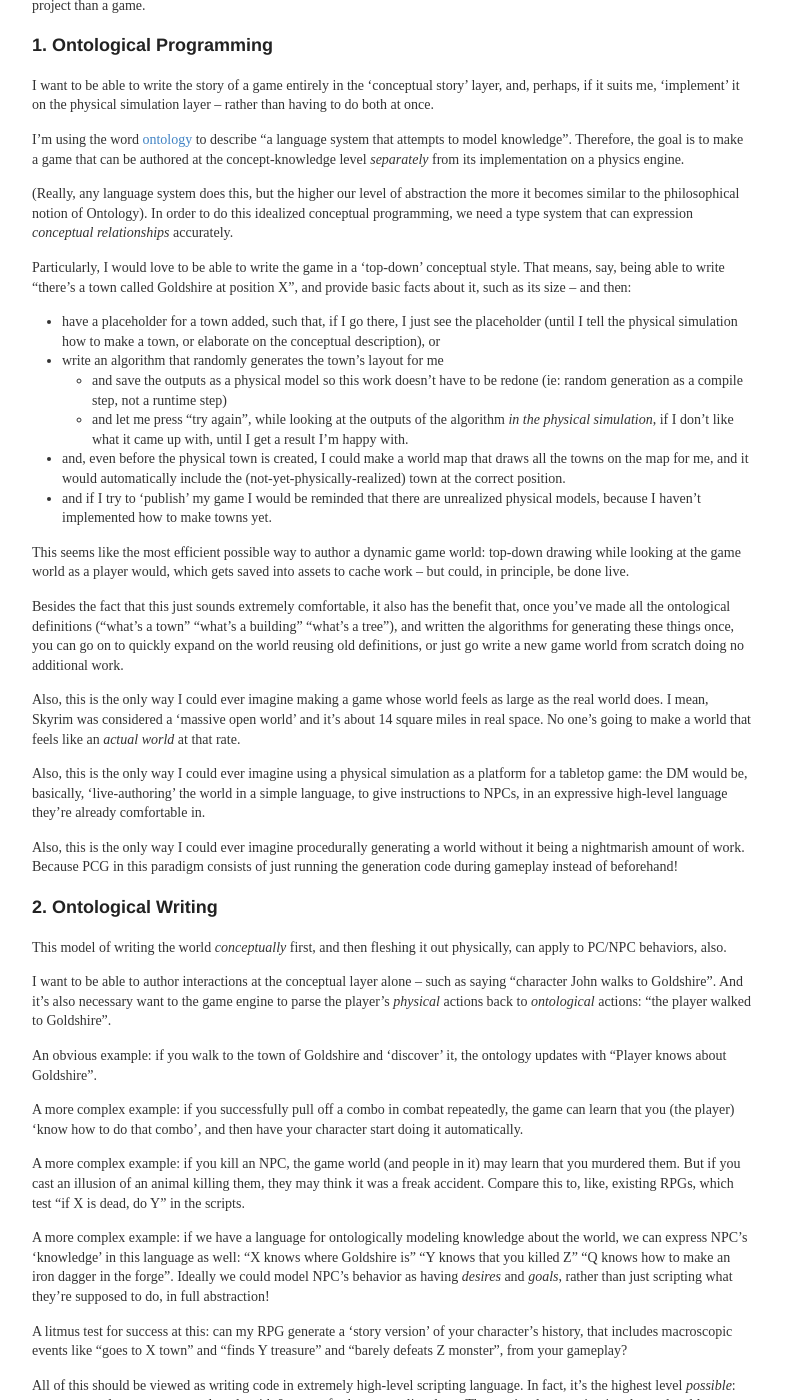
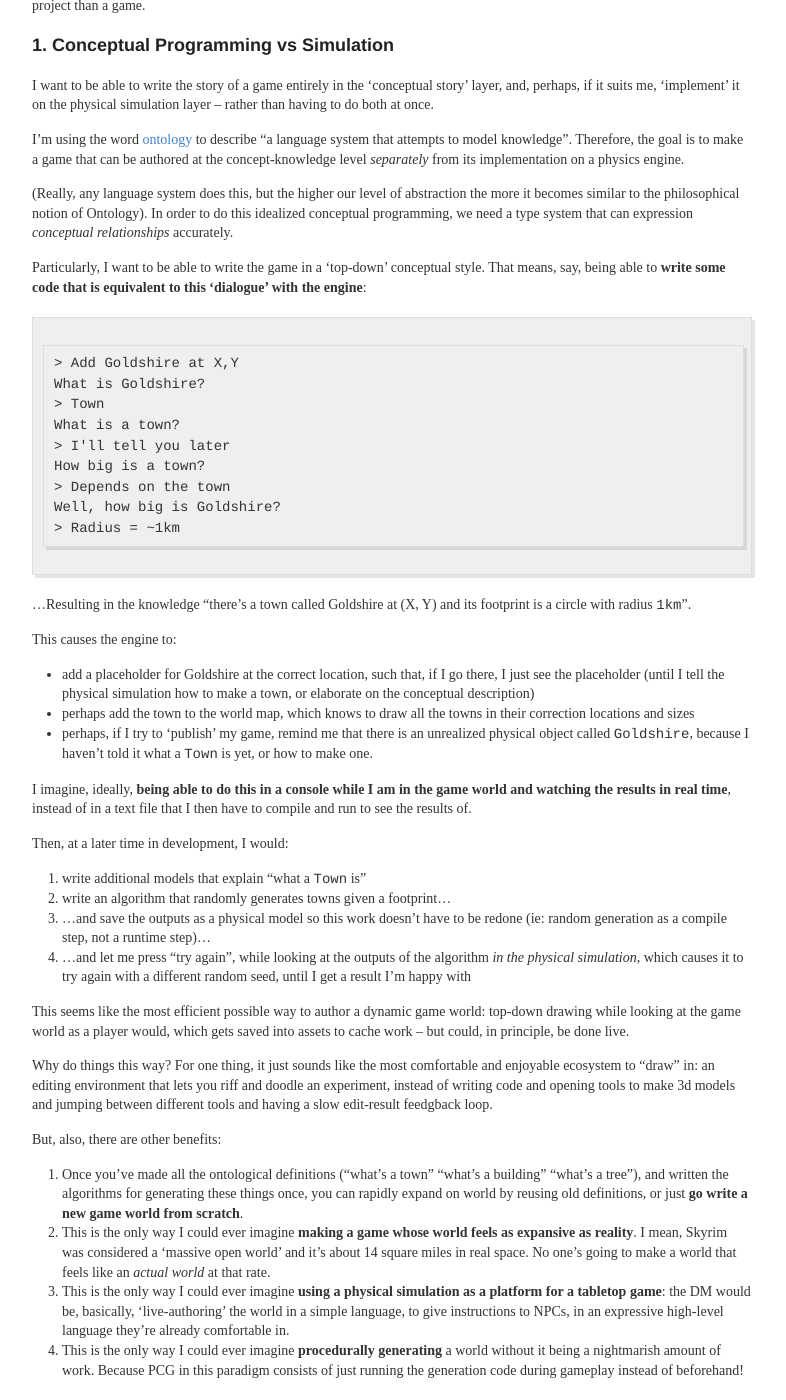
Before and after one commit to ajakaja/ajakaja.github.io, a Jekyll site: the page built from _notes/ontology.md, in a window 1280 px wide and 1400 px high, scrolled down 538 px. Shown: the whole window, without its empty margins (248-1034 px from the left). Built offline with Jekyll 4.4.1, drawn with Linux system fonts in a browser that asks for light colours; some of the changed text lies outside the part shown.

Commit message:
updates to ontology article:
* made it more visually stimulating, slightly
* added justification for custom language

````diff
--- a/_notes/ontology.md
+++ b/_notes/ontology.md
@@ -20,7 +20,7 @@
 
 I want to do exactly this, except also, maybe, put the physical aspect back in. Yes, this is a lot of work. It's more of a research project than a game.
 
-## 1. Ontological Programming
+## 1. Conceptual Programming vs Simulation
 
 I want to be able to write the story of a game entirely in the 'conceptual story' layer, and, perhaps, if it suits me, 'implement' it on the physical simulation layer -- rather than having to do both at once.
 
@@ -28,38 +28,61 @@
 
 (Really, any language system does this, but the higher our level of abstraction the more it becomes similar to the philosophical notion of Ontology). In order to do this idealized conceptual programming, we need a type system that can expression _conceptual relationships_ accurately.
 
-Particularly, I would love to be able to write the game in a 'top-down' conceptual style. That means, say, being able to write "there's a town called Goldshire at position X", and provide basic facts about it, such as its size -- and then:
+Particularly, I want to be able to write the game in a 'top-down' conceptual style. That means, say, being able to **write some code that is equivalent to this 'dialogue' with the engine**:
 
-* have a placeholder for a town added, such that, if I go there, I just see the placeholder (until I tell the physical simulation how to make a town, or elaborate on the conceptual description), or
-* write an algorithm that randomly generates the town's layout for me
-	* and save the outputs as a physical model so this work doesn't have to be redone (ie: random generation as a compile step, not a runtime step)
-	* and let me press "try again", while looking at the outputs of the algorithm _in the physical simulation_, if I don't like what it came up with, until I get a result I'm happy with.
-* and, even before the physical town is created, I could make a world map that draws all the towns on the map for me, and it would automatically include the (not-yet-physically-realized) town at the correct position.
-* and if I try to 'publish' my game I would be reminded that there are unrealized physical models, because I haven't implemented how to make towns yet.
+```
+> Add Goldshire at X,Y
+What is Goldshire?
+> Town
+What is a town?
+> I'll tell you later
+How big is a town?
+> Depends on the town
+Well, how big is Goldshire?
+> Radius = ~1km
+```
+
+...Resulting in the knowledge "there's a town called Goldshire at (X, Y) and its footprint is a circle with radius `1km`".
+
+This causes the engine to:
+
+* add a placeholder for Goldshire at the correct location, such that, if I go there, I just see the placeholder (until I tell the physical simulation how to make a town, or elaborate on the conceptual description)
+* perhaps add the town to the world map, which knows to draw all the towns in their correction locations and sizes
+* perhaps, if I try to 'publish' my game, remind me that there is an unrealized physical object called `Goldshire`, because I haven't told it what a `Town` is yet, or how to make one.
+
+I imagine, ideally, **being able to do this in a console while I am in the game world and watching the results in real time**, instead of in a text file that I then have to compile and run to see the results of.
+
+Then, at a later time in development, I would:
+
+1. write additional models that explain "what a `Town` is"
+2. write an algorithm that randomly generates towns given a footprint...
+3. ...and save the outputs as a physical model so this work doesn't have to be redone (ie: random generation as a compile step, not a runtime step)...
+4. ...and let me press "try again", while looking at the outputs of the algorithm _in the physical simulation_, which causes it to try again with a different random seed, until I get a result I'm happy with
 
 This seems like the most efficient possible way to author a dynamic game world: top-down drawing while looking at the game world as a player would, which gets saved into assets to cache work -- but could, in principle, be done live.
 
-Besides the fact that this just sounds extremely comfortable, it also has the benefit that, once you've made all the ontological definitions ("what's a town" "what's a building" "what's a tree"), and written the algorithms for generating these things once, you can go on to quickly expand on the world reusing old definitions, or just go write a new game world from scratch doing no additional work.
+Why do things this way? For one thing, it just sounds like the most comfortable and enjoyable ecosystem to "draw" in: an editing environment that lets you riff and doodle an experiment, instead of writing code and opening tools to make 3d models and jumping between different tools and having a slow edit-result feedgback loop.
 
-Also, this is the only way I could ever imagine making a game whose world feels as large as the real world does. I mean, Skyrim was considered a 'massive open world' and it's about 14 square miles in real space. No one's going to make a world that feels like an _actual world_ at that rate.
+But, also, there are other benefits:
 
-Also, this is the only way I could ever imagine using a physical simulation as a platform for a tabletop game: the DM would be, basically, 'live-authoring' the world in a simple language, to give instructions to NPCs, in an expressive high-level language they're already comfortable in.
+1. Once you've made all the ontological definitions ("what's a town" "what's a building" "what's a tree"), and written the algorithms for generating these things once, you can rapidly expand on world by reusing old definitions, or just **go write a new game world from scratch**.
+2. This is the only way I could ever imagine **making a game whose world feels as expansive as reality**. I mean, Skyrim was considered a 'massive open world' and it's about 14 square miles in real space. No one's going to make a world that feels like an _actual world_ at that rate.
+3. This is the only way I could ever imagine **using a physical simulation as a platform for a tabletop game**: the DM would be, basically, 'live-authoring' the world in a simple language, to give instructions to NPCs, in an expressive high-level language they're already comfortable in.
+4. This is the only way I could ever imagine **procedurally generating** a world without it being a nightmarish amount of work. Because PCG in this paradigm consists of just running the generation code during gameplay instead of beforehand!
 
-Also, this is the only way I could ever imagine procedurally generating a world without it being a nightmarish amount of work. Because PCG in this paradigm consists of just running the generation code during gameplay instead of beforehand!
+## 2. Ontological Authoring
 
-## 2. Ontological Writing
+This model of first writing the world _conceptually_, and then fleshing it out physically, can apply to behaviors as well. That is: we can try to model verbs and time too.
 
-This model of writing the world _conceptually_ first, and then fleshing it out physically, can apply to PC/NPC behaviors, also.
+Consider telling the game the statement `John walks to Goldshire`. The game engine is told, then, how to update John's position accordingly, in an implementation.
 
-I want to be able to author interactions at the conceptual layer alone -- such as saying "character John walks to Goldshire". And it's also necessary want to the game engine to parse the player's *physical* actions back to *ontological* actions: "the player walked to Goldshire".
+Additionally, the game engine is written to parse the player's *physical* actions back to *ontological* actions: if John physically walk to Goldshire, the ontology updates with `John walked to Goldshire`.
 
-An obvious example: if you walk to the town of Goldshire and 'discover' it, the ontology updates with "Player knows about Goldshire".
-
-A more complex example: if you successfully pull off a combo in combat repeatedly, the game can learn that you (the player) 'know how to do that combo', and then have your character start doing it automatically.
-
-A more complex example: if you kill an NPC, the game world (and people in it) may learn that you murdered them. But if you cast an illusion of an animal killing them, they may think it was a freak accident. Compare this to, like, existing RPGs, which test "if X is dead, do Y" in the scripts.
-
-A more complex example: if we have a language for ontologically modeling knowledge about the world, we can express NPC's 'knowledge' in this language as well: "X knows where Goldshire is" "Y knows that you killed Z"  "Q knows how to make an iron dagger in the forge". Ideally we could model NPC's behavior as having _desires_ and _goals_, rather than just scripting what they're supposed to do, in full abstraction!
+More examples:
+* If you walk to the town of Goldshire, the ontology updates with "Player walks to about Goldshire".
+* If you successfully pull off a combo in combat repeatedly, the game can learn that `the player knosw how to do that Combo`, and then have your character start doing it automatically.
+* If you kill an NPC, the game world (and people in it) may learn that you murdered them. But if you cast an illusion of an animal killing them, they may think it was a freak accident. Compare this to, like, existing RPGs, which test "if X is dead, do Y" in the scripts.
+* If we have a language for ontologically modeling knowledge about the world, we can express NPCs' knowledge in this language as well: `X knows where Goldshire is`, `Y knows that you killed Z`, `Q knows how to smith an iron dagger`. Ideally we could model NPC's behavior as having _desires_ and _goals_ in this language, rather than just scripting what they're supposed to do manually.
 
 A litmus test for success at this: can my RPG generate a 'story version' of your character's history, that includes macroscopic events like "goes to X town" and "finds Y treasure" and "barely defeats Z monster", from your gameplay?
 
@@ -72,13 +95,15 @@
 * used to author the world and character behaviors
 * stored as data to express character's knowledge
 * mapped to physical actions
+* probably a custom-made DSL
 
 <middle layer language for implementation B>
-* likely an existing scripting language
+* likely an existing scripting language (ie C# in Unity)
 * use to implement the concepts and relationships from A
 
 <low level language for graphics implementation C>
-* it's probably C++. Guh. It always is. Or leave it to Unity, or whatever.
+* it's probably C++.
+* Or, leave the game loop / physics simulation to an engine like Unity
 ```
 
 And consider the following 'commutative diagram':
@@ -105,9 +130,9 @@
 
 Now, for something more abstract.
 
-## 3. Type-Language correspondence
+## 3. Type-Language correspondence and "why this requires a programming language"
 
-There's a well known symmetry between Types and Proofs. I think this symmetry can be extended to Languages -- in that Types and Languages are the same thing, abstractly. Roughly speaking, a type is a (formal) language for producing elements of that type.
+There's a well known [symmetry](https://en.wikipedia.org/wiki/Curry%E2%80%93Howard_correspondence) between Types and Proofs. I think this symmetry can be extended to Languages -- in that Types and Languages are the same thing, abstractly. Roughly speaking, a type is a (formal) language for producing elements of that type.
 
 This is relevant because, in order to produce a high-level language for describing conceptual interactions, we need to _be able to express complex relationships_ in a programming language, meaning that it has to have types that can say what needs to be said.
 
@@ -121,45 +146,71 @@
 NPC.knowledge.add(new WantsTo(NPC, new TravelTo(GoldShire))
 ```
 
-we want, at minimum
+We want, at minimum, a language that can write:
 
 ```
 NPC thinks "I Want-To Travel-To Goldshire"
 ```
 
-Even if that just compiles to the former. (The hyphens are to avoid having to actually parse English: if concepts are compound words we may as well just pre-join them to eliminate any potential ambiguity!)
+...Even if that just compiles to the former. (The hyphens are to avoid having to actually parse English: if concepts are compound words we may as well just pre-join them to eliminate any potential ambiguity!)
+
+More importantly, we want to be able to _typecheck_ and _debug_ such an expression. If "Goldshire" is not a 'place', 'Travel-To' should fail. But we don't want to _mix this_ with the base language's type system. We need a separate type-checker that checks the validity of expressions in the Modeling Language, and a separate debugger that lets us run them stepwise _while running the game_ (say, so we can see how each line of a longer script modifies the world).
+
+Reiterating, **the reasons for using a DSL inside a game engine**:
+
+1. High-level scripting is easier to write/fix/understand when not conflating with lower-level implementation.
+2. Ontological Modeling needs a _separate debugger and typechecker_, unrelated to the debugger/typechecker for either (a) the physical simulation or (b) the code which implement the model's concepts.
+
+In fact, it's a reasonable heuristic that you want to use one programming language per "thing you want to be able to simultaneously"
+
+Finally, **the reason for using a custom language instead of an existing one**:
+
+* For fun and profit
+* I don't know of any existing language that can do what I want. Namely:
+	1. custom syntax, on the fly, for writing new knowledge structures (requires, basically, something Lisp-y)
+	2. embeddable, with an embeddable debugger, in a game environment (no idea what's good for this)
+	3. strongly-typed (... Typed Lisp is not popular)
+
+And, basically, I don't know of any modern typed Lisp variants that I would want to use. And I'd rather write console commands in a C-style anyway. And, to be honest, a simple Lisp dialect is considered _not hard to implement_, and I think a C-syntax-style version that provides a little more flexibility should not be _much_ more difficult.
+
+(nb: either way, embedding a language + debugger is going to end up being a massive undertaking in practice. But I don't think C-style is going to be much harder than Lisp style.)
+
+A reasonable first pass, though, would be importing some sort of typed Lisp dialect into a game engine and running it from the console. Maybe that'll turn out to be fine.
 
 ## 4. The larger goal: AI research
 
 There's a bigger reason to want to do all this besides "dropping a mind-blowing game that does things no one has seen before": Because I think it's a useful microcosm in which to tackle a larger problem in AI.
 
-I believe that the next major advance in AI -- both in games and, like, machine learning -- requires advancing Ontological Modeling of the world.
+I strongly believe this:
 
-It seems necessarily true that a neural network has an Ontology/Type/Language (whatever) of "expressions it is capable of saying" (ie, there is a type that its "space of possible configurations" _enumerates_), and the reason that NN get [strange](https://distill.pub/2017/feature-visualization/) results is that the types they can recognize/classify don't remotely match the types of the objects they're attempting to understand.
+> The next major advance in AI -- both in games and, like, machine learning -- requires better Ontological Modeling of the world.
 
-By this I mean: a normal human brain would never mistake, say, an image that's a mesh of fur and eyes as a dog. But a NN happily will.
+Justification: it seems necessarily true that a neural network can be said to have a type of "expressions it is capable of expressions" -- the type that its "space of possible configurations" _enumerates_ -- and the reason that NNs get [strange](https://distill.pub/2017/feature-visualization/) results is that the types they can recognize/classify don't come anywhere close to matching the "human types" that they are trying to approximate.
+
+By way of example: a normal human brain would never mistake, say, an image that's a mesh of fur and eyes as a dog. But a NN happily will.
 
 That's because the human model of dogs is very similar to _actual dogs_: it requires the parts of a dog, or an understanding of why some of the parts aren't visible, plus recognizing something like the right relative dimensions between dog parts. Our model of 'dog-ness' is _a lot like actual dogs_, while a NN for processing images and identifying dogs has _nothing like an actual concept of a dog_. Instead it has a weird medley type of "patterns that were common among its training images of dogs".
 
-(I would say that NN's capabilities today are approximately like those of "humans, but only getting to look at the picture for a quarter of a second out of the peripheral vision", such that _only_ rapid-fire image processing gets to work, instead of conceptual mapping!)
+(I suspect that NN's capabilities today are most similar to those of "humans, but only getting to look at the picture for a quarter of a second, and only with our peripheral vision", such that _only_ rapid-fire image processing gets to work, instead of conceptual mapping.)
 
 But I don't think this it's _impossible_ for NN's to have concepts of dogs! It's just that their ontological primatives -- arctan activation functions and float-valued correlations between layers and whatnot -- suck at expressing real-life concepts. Especially binary concepts and 'partial matches' and being able to say "I'm not sure".
 
-Let me reiterate this point:
+Emphasizing this:
 
 **For Neural Networks to not be wildly wrong, they need to be able to express types that better reflect reality**
 
 In principle, if a NN _can_ express realistic (ontological) types, then, with enough training data, it will be _truly_ as good as a human.
 
-* A basic requirement
-	*  can the NN express "components" and build high-level concepts out of lower-level ones? For example, an `8`s should have two things that almost are shaped like loops.
+And in fact, we would guess that a perfect neural network for recognizing dogs would, when inverted to find inputs that maximally activate it, generate _pictures of dogs_. Basically: **drawings**!
+
+To get closer to such an idealized network, we have some basic requirements:
+* the NN should be able to express "components" of ideas and then build high-level concepts out of lower-level ones. For example, an `8`s should have two things that almost are shaped like loops.
 	* NB: my mental algorithm for identifying `8`s does not look for two loops. In handwriting, instead, I try to imagine the muscle movements to draw the shape I see, and I _pattern-match those muscle movements_ against my own ways of drawing an 8. That's why I can recognize a 'collapsed loop' as part of an 8.
-* Another:
-	* can the NN express "closeness" to something? Like, it needs to be able to say "it's doglike, but not a dog", and this should, for instance, pass on partial images of dogs, or images of dogs but in the wrong configuration (such as chopped into quarters and shifted around).
-	* can the NN express _where_ in an image its match exists? For instance, if a quarter of the image has a dog in it, it should be able to express this. A cut-in-4 image of a dog that has a dog fully in one quarter should get 3 "no dog" hits and 1 "dog" hit.
+* the NN should be able to express "closeness" to a match?
+	* Like, it needs to be able to say "it's doglike, but not a dog", and this should, for instance, pass on partial images of dogs, or images of dogs but in the wrong configuration (such as chopped into quarters and shifted around).
 
-Existing NNs don't tend to be able to say things like "this is almost a dog, but it's definitely not one because it's missing components", or to understand, say "this is a dog with its head concealed". They use utterly unsuited languages and then (pseudo-mystically) manage to 'mostly succeed'. But if you want true success, you need a language that can say what you want it to be able to say. The human brain gives us this for free.
+Existing NNs don't tend to be able to say things like "this is almost a dog, but it's definitely not one because it's missing components", or to understand, say "this is a dog with its head concealed". They use unsuited languages for 'true' descriptions of dogs, but (surprisingly) can 'mostly succeed'. But if you want true success, you need a language that can say what you want it to be able to say. (Our brains do this for free.)
 
-It seems _obvious_ to me that this is both why NNs work (even a bad language can do a pretty good job, especially if inputs are constrainted to be 'realistic', ie, not pathologically bad) and why they're also so bad sometimes (because they simply cannot express the right types to be good).
+It seems _obvious_ that this is both why NNs work: even a bad language can do a pretty good job, especially if inputs are constrainted to be 'realistic', ie, not pathologically bad, and why they're also so bad sometimes: because they encode a space of language that _can't even write_ concepts in a way that would be good.
 
-So I want to make this game partly as an excuse to make such a language for NNs to pattern-match against, with this larger goal in the back of my mind.
+In summary, I want to make this game partly as an excuse to develop a language that _can_ express these concepts, with the later goal of trying to make NNs that pattern match against programs in this language.
````
